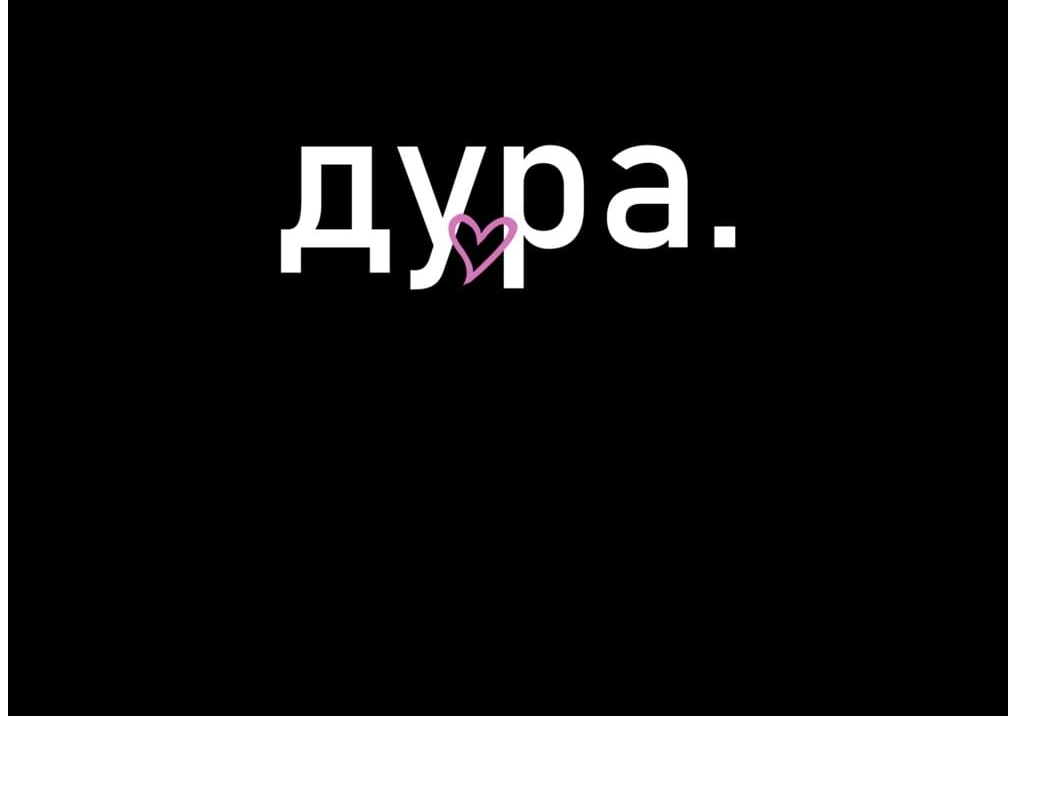
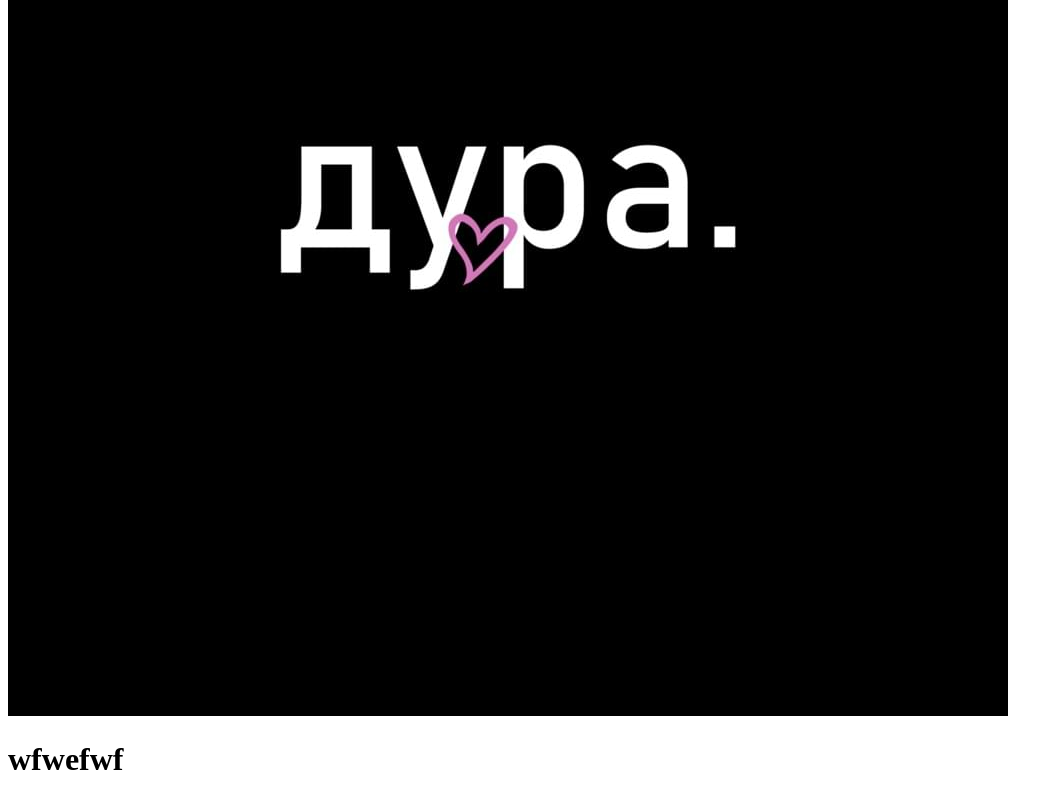
Before and after one commit to luis2dqw/project123, a plain HTML site: page index.html in a window 1280 px wide. Shown: the part 1452-2252 px from the top of the page, without its empty margins (0-1063 px from the left). Before the commit the page ends 2180 px from the top, so only its background shows below. Drawn offline with Linux system fonts and the light colour scheme.

Commit message:
Nowy komit na main (po zmergowaniu)

```diff
--- a/index.html
+++ b/index.html
@@ -11,5 +11,6 @@
     <img src="dura.jpg" alt="dura">
     <p>This is a sample HTML document.</p>
     <img src="dura2.jpg" alt="dura2">
+    <h1>wfwefwf</h1>
 </body>
 </html>
```
